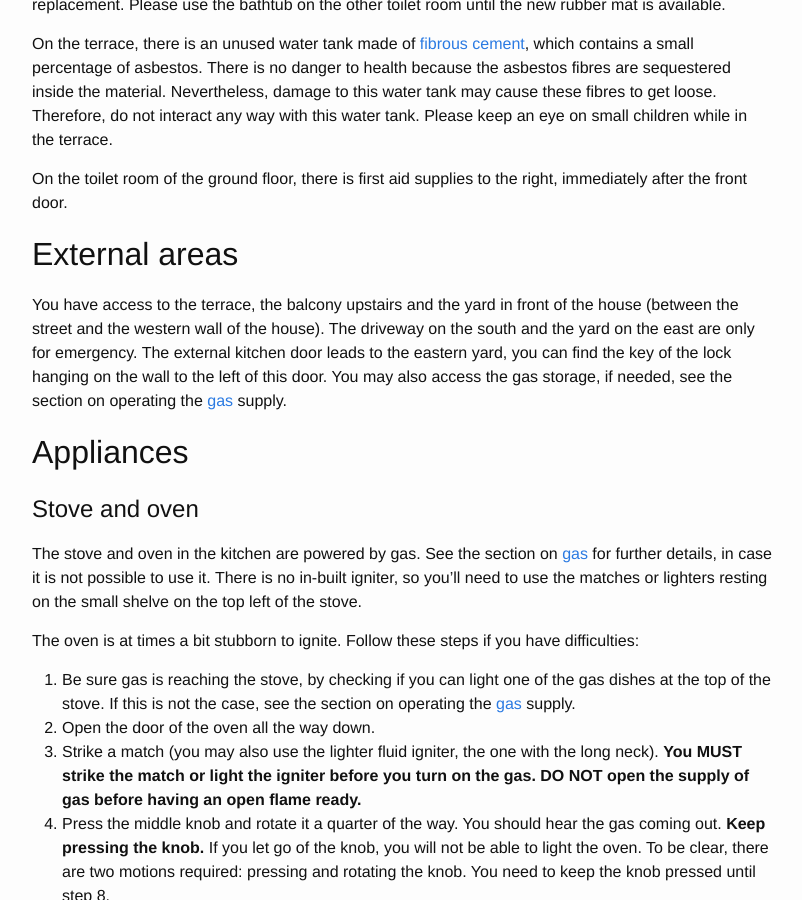
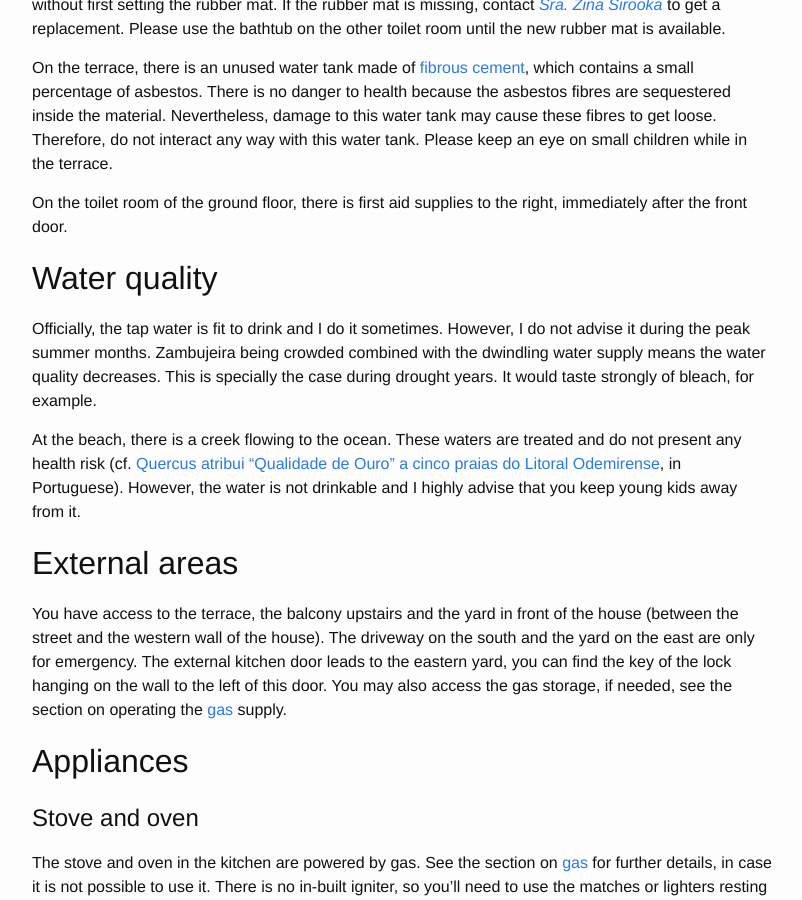
Before and after one commit to jgte/zh, a Jekyll site: the page built from english.md, in a window 1280 px wide and 900 px high, scrolled down 3241 px. Shown: the whole window, without its empty margins (238-1040 px from the left). Built offline with Jekyll 4.4.1, drawn with Linux system fonts in a browser that asks for light colours; some of the changed text lies outside the part shown.

Commit message:
added a section on water quality

```diff
--- a/english.md
+++ b/english.md
@@ -12,6 +12,7 @@ permalink: /en/
 * [Arrival](#arrival)
 * [Address](#address)
 * [Safety](#safety)
+* [Water quality](#water-quality)
 * [Appliances](#appliances)
   * [Stove and oven](#stove-and-oven)
   * [Dishwasher](#dishwasher)
@@ -108,6 +109,12 @@ On the terrace, there is an unused water tank made of [fibrous cement](https://e
 
 On the toilet room of the ground floor, there is first aid supplies to the right, immediately after the front door.
 
+# Water quality
+
+Officially, the tap water is  fit to drink and I do it sometimes. However, I do not advise it during the peak summer months. Zambujeira being crowded combined with the dwindling water supply means the water quality decreases. This is specially the case during drought years. It would taste strongly of bleach, for example.
+
+At the beach, there is a creek flowing to the ocean. These waters are treated and do not present any health risk (cf. [Quercus atribui “Qualidade de Ouro” a cinco praias do Litoral Odemirense](http://cm-odemira.pt/PageGen.aspx?WMCM_PaginaId=27775&noticiaId=76849&pastaNoticiasReqId=54605), in Portuguese). However, the water is not drinkable and I highly advise that you keep young kids away from it.
+
 # External areas
 
 You have access to the terrace, the balcony upstairs and the yard in front of the house (between the street and the western wall of the house). The driveway on the south and the yard on the east are only for emergency. The external kitchen door leads to the eastern yard, you can find the key of the lock hanging on the wall to the left of this door. You may also access the gas storage, if needed, see the section on operating the [gas](#gas) supply.
@@ -140,6 +147,9 @@ The oven is at times a bit stubborn to ignite. Follow these steps if you have di
 5. Rotate the button on the top right until you align the mark on he button with the mark on the body. There is only this mark, since the remaining markings are worn out.
 7. Turn on the power using the red switch on the multiple power sockets, which is resting on top of the dishwasher, on the far right corner. The red switch will be lit, indicating that electricity is flowing and the microwave will beep (since it too is connected to this multiple power socket). Be sure to disconnect the toaster (by yanking the respective power cord).
 6. Pull the button on the dishwasher out. It should start making noises.
+7. After the washing is finished, turn off the power before opening the door.
+
+Notice that you should turn on the power only **after** closing the door of the dishwasher and turn it off **before** opening the door.
 
 ## Microwaves and toaster
 
```
